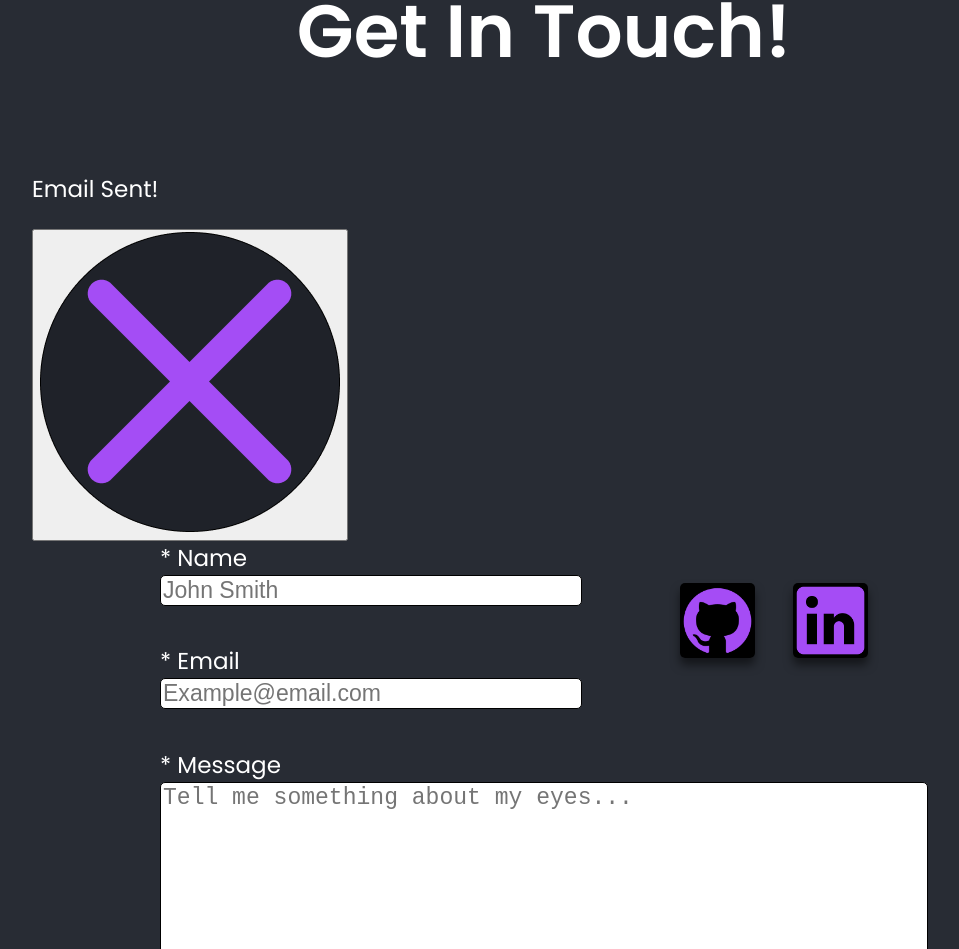
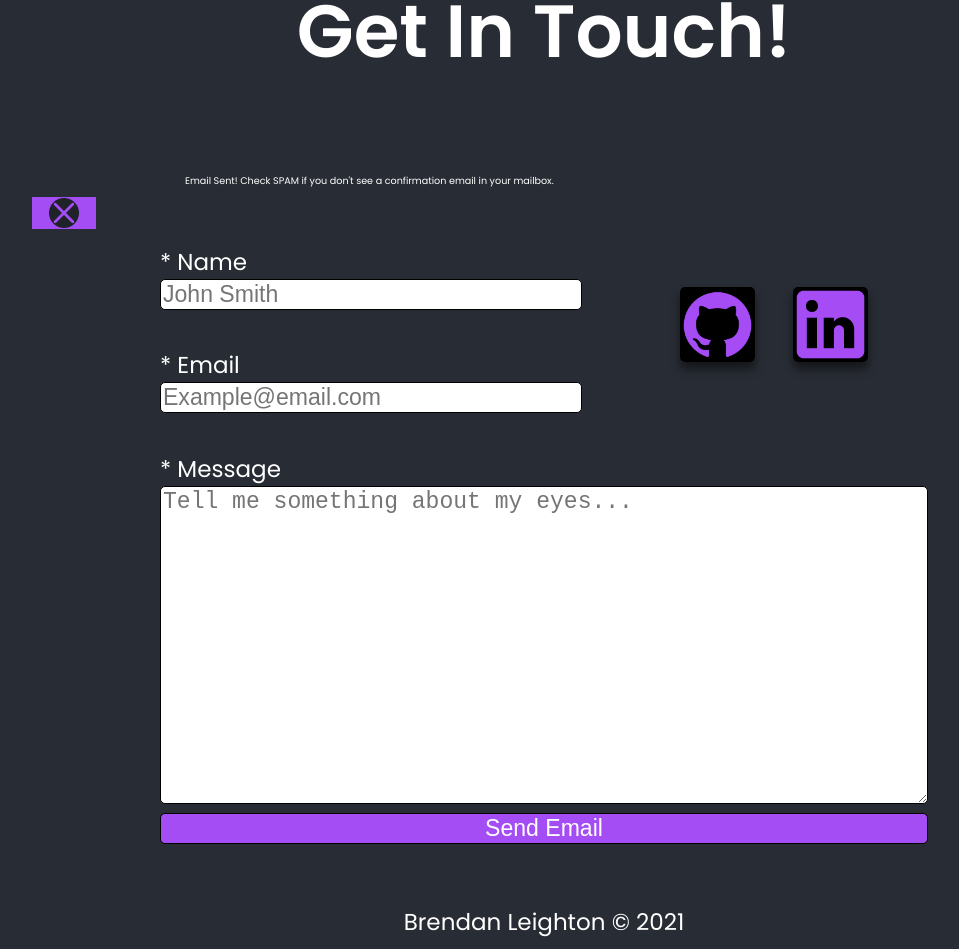
Before and after one commit to BR3NDAN-L8N/Portfolio, a React (Create React App) app in the folder client/: page / in a window 1280 px wide. Shown: the part 2549-3498 px from the top of the page, without its empty margins (96-1055 px from the left). Built offline with nearby package versions, Linux system fonts and the light colour scheme.

Commit message:
working on email-sent-modal

```diff
--- a/client/src/AppSections/Contact/EmailSentModal/EmailSentModal.css
+++ b/client/src/AppSections/Contact/EmailSentModal/EmailSentModal.css
@@ -14,7 +14,7 @@
     /* visibility: none; */
 
     background-color: var(--primary-color);
-    color: white;
+    /* color: white; */
     box-shadow: 0px 7px 10px rgba(0,0,0,0.5);
 }
 .display-modal {
@@ -41,3 +41,33 @@ top: 0%;
 }
 .hide-modal {
 }
+
+p.modal-text {
+    position: relative;
+    top: 50%;
+
+    font-size: 0.5rem;
+    margin: 0px 10vw;
+    padding: 25px;
+}
+button.close-modal {
+    position: inherit;
+    top: 50%;
+    left: 90%;
+    transform: translate(-0%, -50%);
+
+    background-color: var(--primary-color);
+    border: none;
+    cursor: pointer;
+
+    display: flex;
+    justify-content: center;
+    align-items: center;
+
+    padding: auto;
+    width: 5vw;
+    height: auto;
+}
+img.close-image {
+
+}
--- a/client/src/AppSections/Contact/EmailSentModal/EmailSentModal.js
+++ b/client/src/AppSections/Contact/EmailSentModal/EmailSentModal.js
@@ -1,7 +1,7 @@
 import React from 'react'
 
 import './EmailSentModal.css';
-import closeImg from './assets/close7.png';
+import closeImg from './assets/close9.png';
 
 export default function EmailSentModal(props) {
 
@@ -13,9 +13,9 @@ export default function EmailSentModal(props) {
 
     return (
         <div className={addToStyleClasses(props.display)}>
-            <p>Email Sent!</p>
-            <button>
-                <img src={closeImg} className="" alt="" />
+            <p className="modal-text">Email Sent! Check SPAM if you don't see a confirmation email in your mailbox.</p>
+            <button className="close-modal">
+                <img src={closeImg} className="close-image" alt="" />
             </button>
         </div>
     )
```
Also changed, not shown: client/src/AppSections/Contact/EmailSentModal/assets/close8.png (added), client/src/AppSections/Contact/EmailSentModal/assets/close9.png (added).
